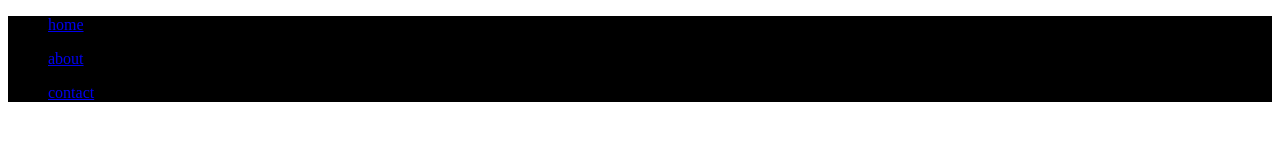
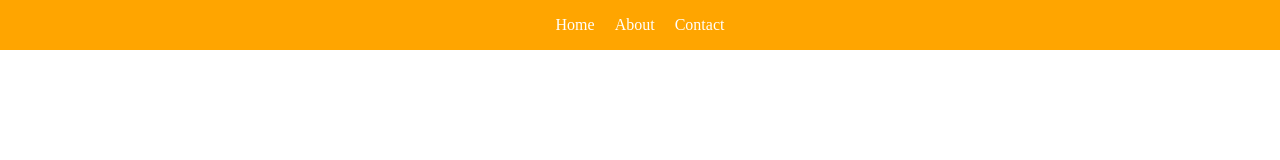
Before and after one commit to Aingareng/tugas_kelompok, a plain HTML site: page index.html in a window 1280 px wide. Drawn offline with Linux system fonts and the light colour scheme.

Commit message:
modified file index.html and style.css by fahri

```diff
--- a/index.html
+++ b/index.html
@@ -1,5 +1,6 @@
 <!DOCTYPE html>
 <html lang="en">
+
 <head>
   <meta charset="UTF-8">
   <meta http-equiv="X-UA-Compatible" content="IE=edge">
@@ -7,13 +8,17 @@
   <link rel="stylesheet" href="./style.css">
   <title>Document</title>
 </head>
+
 <body>
   <header>
     <nav>
-      <ul><a href="#">home</a></ul>
-      <ul><a href="#">about</a></ul>
-      <ul><a href="#">contact</a></ul>
+      <ul>
+        <li><a href="#">Home</a></li>
+        <li><a href="#">About</a></li>
+        <li><a href="#">Contact</a></li>
+      </ul>
     </nav>
   </header>
 </body>
+
 </html>
--- a/style.css
+++ b/style.css
@@ -1,3 +1,24 @@
+*{
+  margin:0px;
+  padding: 0px;
+}
+jeader{
+}
 nav {
-  background-color: black;
+  line-height: 50px;
+  background-color: orange;
+  height:50px;
 }
+nav ul{
+  display: flex;
+  justify-content: center;
+
+}
+nav ul li{
+  list-style: none;
+  margin:0px 10px;
+}
+nav ul li a{
+  text-decoration: none;
+  color: white;
+}
```
